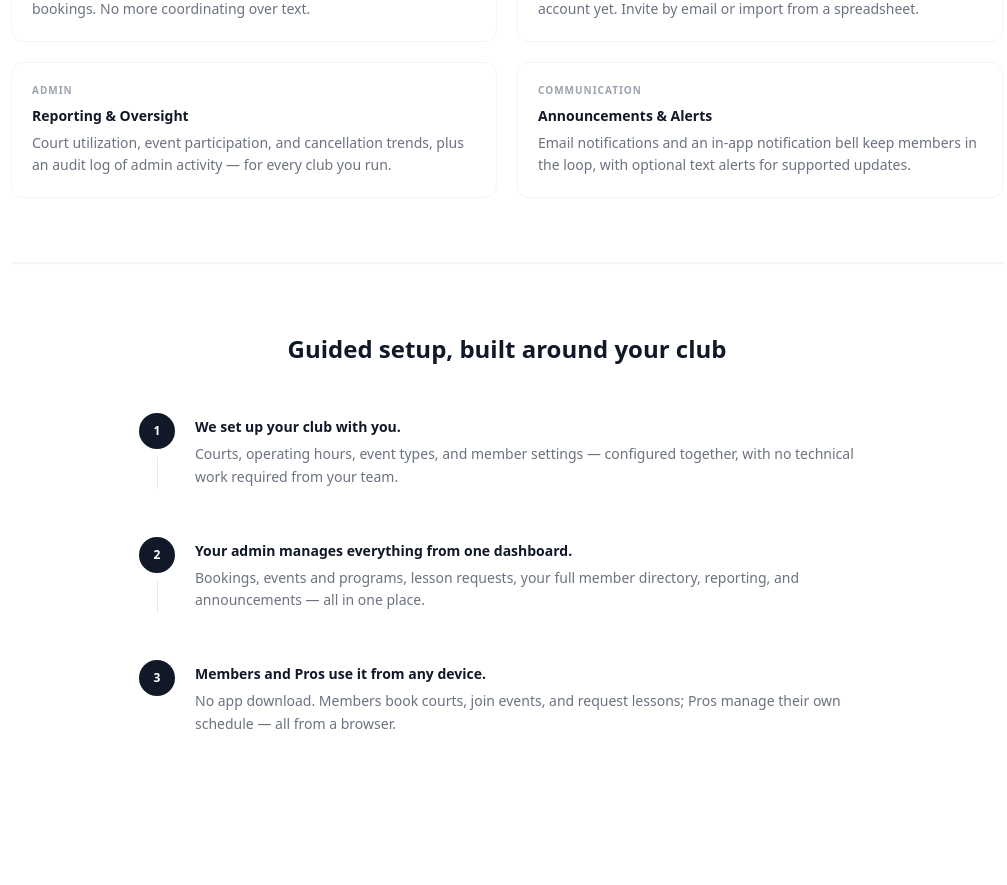
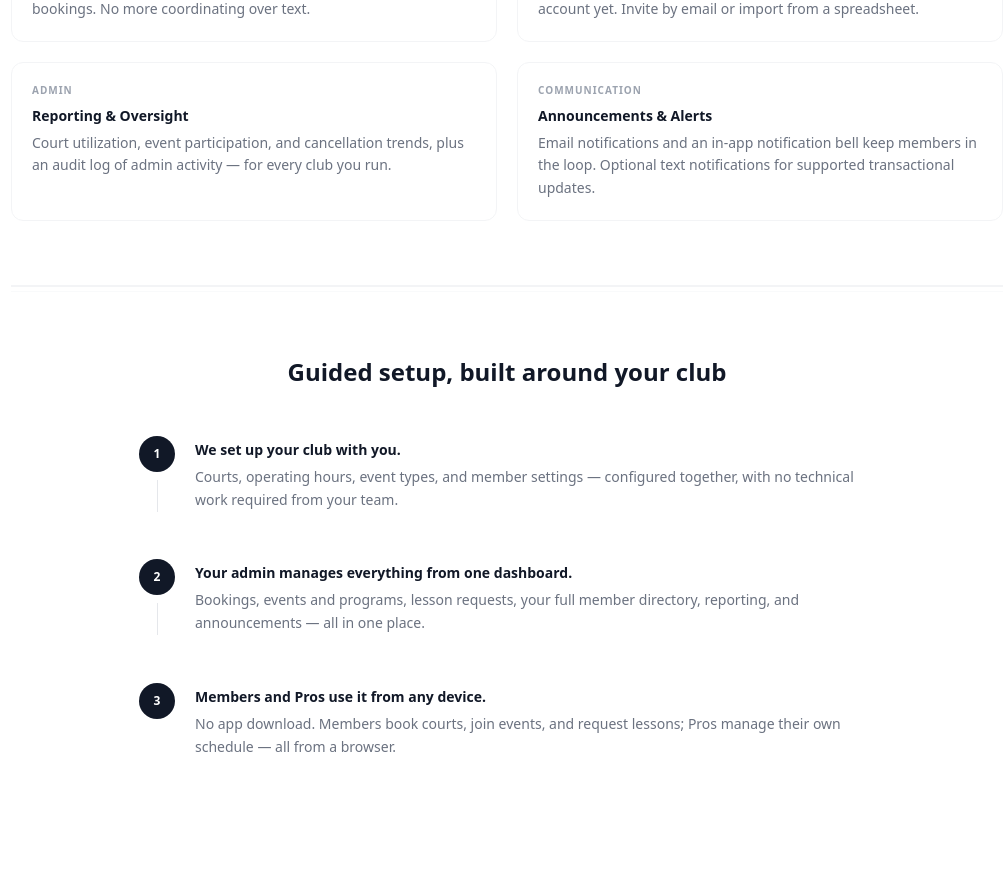
Before and after one commit to tmont001/court-time, a Next.js app: page / in a window 1280 px wide. Shown: the part 1180-2065 px from the top of the page, without its empty margins (133-1140 px from the left). Built offline with nearby package versions, Linux system fonts and the light colour scheme; no server answers.

Commit message:
Close Phase 32 public pilot readiness

```diff
--- a/src/app/(marketing)/features/page.tsx
+++ b/src/app/(marketing)/features/page.tsx
@@ -43,7 +43,7 @@ const STORIES = [
   },
   {
     heading: "Know what's happening across the club.",
-    body: "Court utilization, reservation activity, and event and program participation, with cancellation and session fill-rate visibility for admins. Keep members in the loop with in-app notifications, email announcements, and optional text alerts for supported updates.",
+    body: "Court utilization, reservation activity, and event and program participation, with cancellation and session fill-rate visibility for admins. Keep members in the loop with in-app notifications and email announcements. Optional text notifications for supported transactional updates.",
     Visual: ReportingVisual,
   },
 ];
--- a/src/app/(marketing)/page.tsx
+++ b/src/app/(marketing)/page.tsx
@@ -56,7 +56,7 @@ const FEATURES = [
     title: 'Announcements & Alerts',
     label: 'Communication',
     description:
-      'Email notifications and an in-app notification bell keep members in the loop, with optional text alerts for supported updates.',
+      'Email notifications and an in-app notification bell keep members in the loop. Optional text notifications for supported transactional updates.',
   },
 ];
 
--- a/src/app/(marketing)/pricing/planData.ts
+++ b/src/app/(marketing)/pricing/planData.ts
@@ -19,7 +19,7 @@ export const CORE_FEATURES: CoreFeature[] = [
   { key: "reporting", label: "Reporting" },
   { key: "inAppNotifications", label: "In-app notifications" },
   { key: "emailNotifications", label: "Email notifications and announcements" },
-  { key: "optionalSmsAlerts", label: "Optional transactional text alerts" },
+  { key: "optionalSmsAlerts", label: "Optional transactional text notifications" },
   { key: "responsiveWebAccess", label: "Responsive web access" },
 ];
 
```
Also changed, not shown: 1 other file (tests, documents, lock files or other folders).
